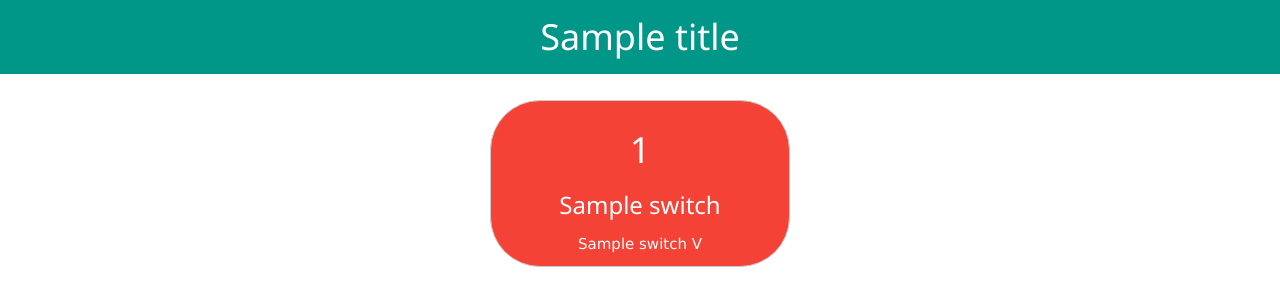
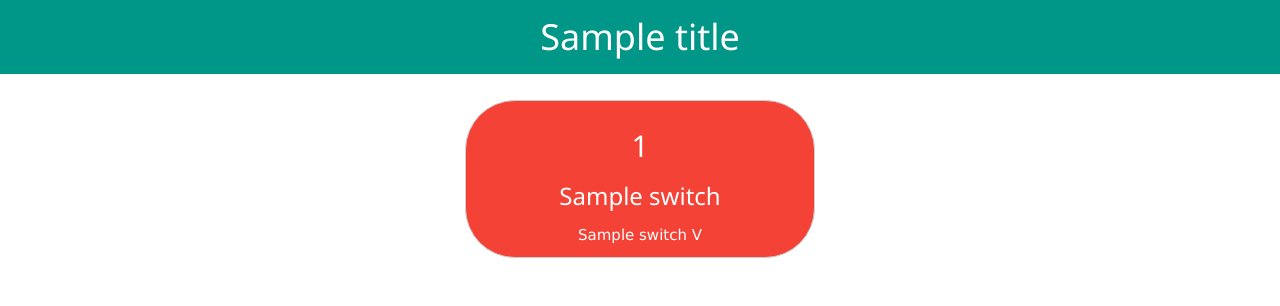
Before and after one commit to Gfiles/tuyaSwitchApi, a Python web app: template templates/index.html in a window 1280 px wide. Shown: the top 306 px of the page. Run offline with Jinja, Linux system fonts and the light colour scheme; the template is opened without the code that fills it: most values are stand-ins (such as "Sample title", 1, 10 or a date in 2020).

Commit message:
Update html file

```diff
--- a/templates/index.html
+++ b/templates/index.html
@@ -6,7 +6,7 @@
         <style>
             .tuya-button {
                 margin: 10px;
-                min-width: 300px;
+                min-width: 350px;
                 max-width: 30%;
                 text-align: center;
                 padding: 0.75em;
@@ -39,8 +39,9 @@
                 w3-red
             {% endif %}
             " onclick="toggleSwitch('{{ switch[1] }}')">
-                <h1>{{ switch[0] }}</h1>
-                <h3>{{ switch[1] }}</h3>{{ switch[3] }} V
+                <h2>{{ switch[0] }}</h2>
+                <h3>{{ switch[1] }}</h3>
+                {{ switch[3] }} V
             </button>
             {% endfor %}
         </div>
```
